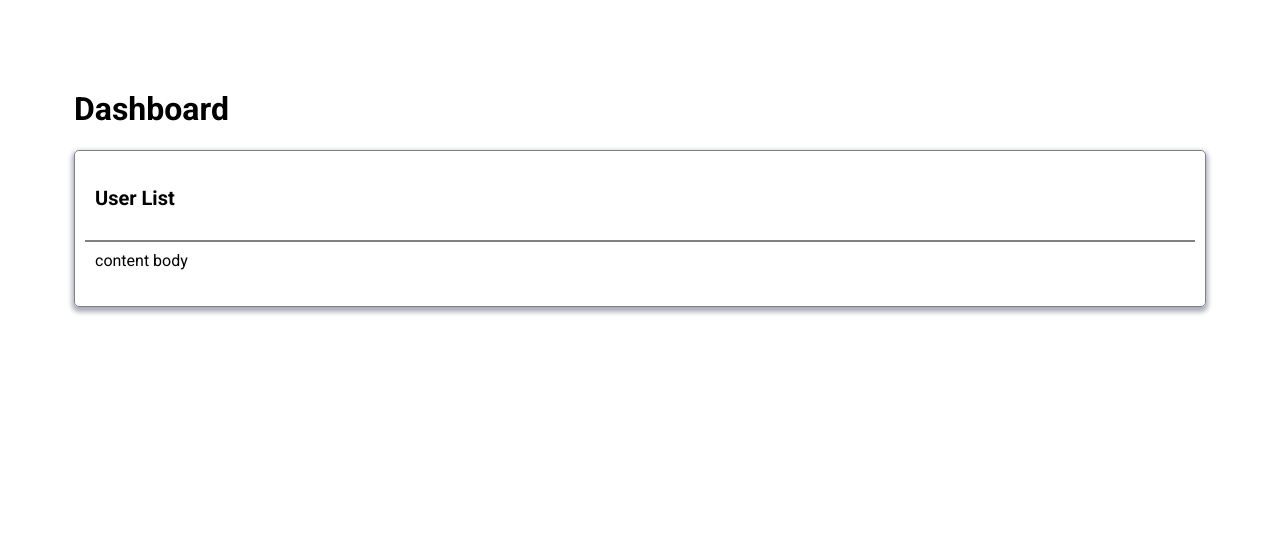
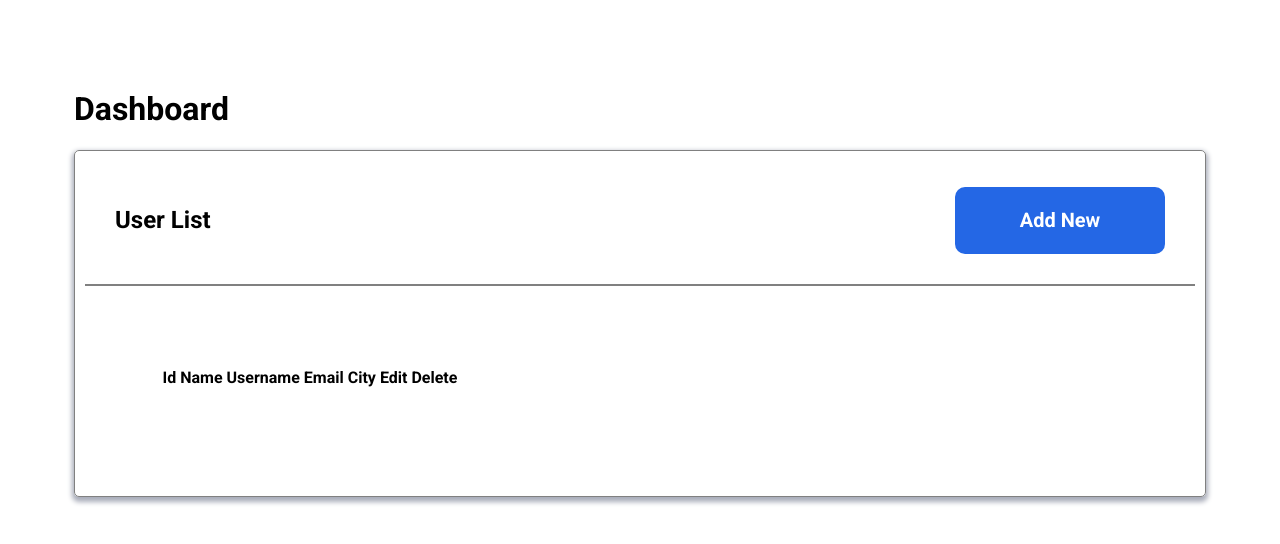
Before and after one commit to lukaszkrzeminski/admin-panel, a React (Create React App) app: page / in a window 1280 px wide. Shown: the top 544 px of the page. Built offline with nearby package versions, Linux system fonts and the light colour scheme.

Commit message:
Created users page component

```diff
--- a/src/App.js
+++ b/src/App.js
@@ -2,14 +2,16 @@ import React from 'react';
 import Header from "./common/Header";
 import Main from './common/Main';
 import Section from './common/Section';
+import UsersPage from './features/users/UsersPage';
+import UsersPageHeader from './features/users/UsersPageHeader';
 
 function App() {
   return (
     <Main>
       <Header title="Dashboard" />
       <Section
-        contentHeader="User List"
-        contentBody="content body"
+        contentHeader={<UsersPageHeader />}
+        contentBody={<UsersPage />}
       />
     </Main>
   );
--- /dev/null
+++ b/src/features/users/UsersPage/index.js
@@ -0,0 +1,22 @@
+import React from "react";
+import Main from "../../../common/Main";
+
+const UsersPage = () => {
+    return(
+        <Main>
+            <table>
+                <tbody>
+                    <th>Id</th>
+                    <th>Name</th>
+                    <th>Username</th>
+                    <th>Email</th>
+                    <th>City</th>
+                    <th>Edit</th>
+                    <th>Delete</th>
+                </tbody>
+            </table>
+        </Main>
+    )
+};
+
+export default UsersPage;
```
